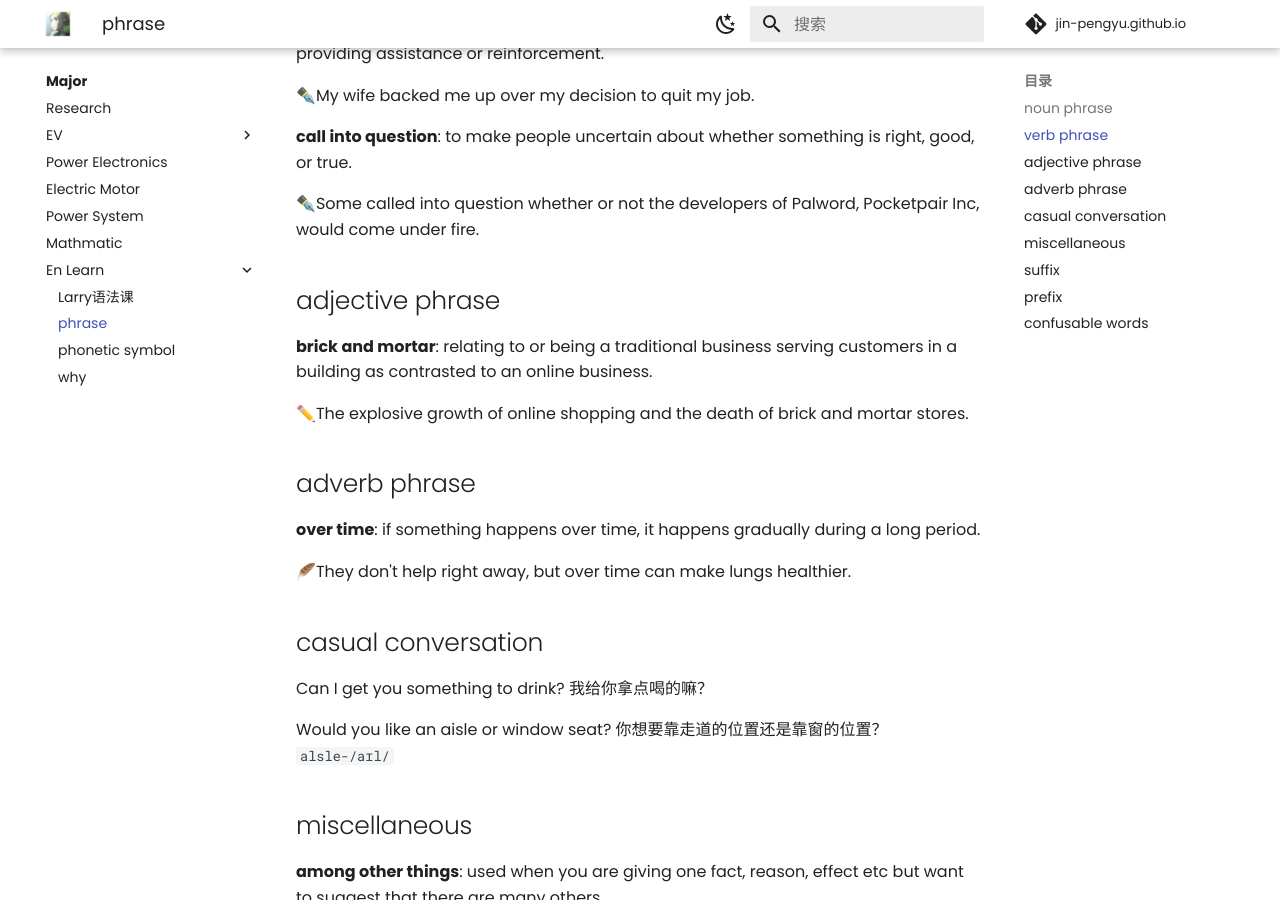
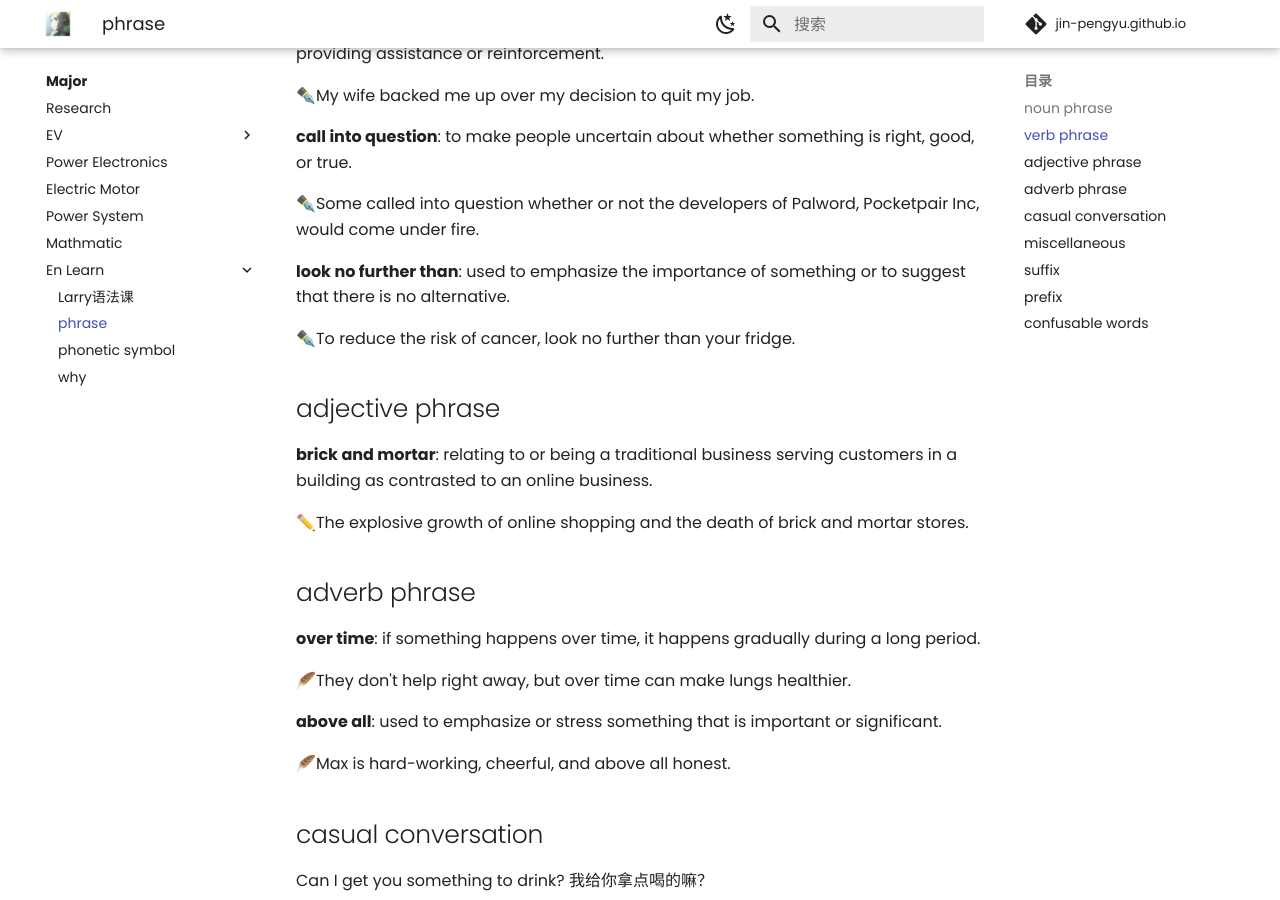
Before and after one commit to Pengyu-Jin/Pengyu-Jin.github.io, an MkDocs documentation site: the page built from docs/major/EN-learn/phrase.md, in a window 1280 px wide and 900 px high, scrolled down 1379 px. Built offline with MkDocs 1.6.1 and Material for MkDocs 9.7.7, drawn with Linux system fonts in a browser that asks for light colours; comment, search, counter and statistics services are not loaded.

Commit message:
20241002-a

```diff
--- a/docs/major/EN-learn/phrase.md
+++ b/docs/major/EN-learn/phrase.md
@@ -42,6 +42,10 @@
 
 ✒️Some called into question whether or not the developers of Palword, Pocketpair Inc, would come under fire.
 
+**look no further than**: used to emphasize the importance of something or to suggest that there is no alternative.
+
+✒️To reduce the risk of cancer, look no further than your fridge.
+
 ## adjective phrase
 
 **brick and mortar**: relating to or being a traditional business serving customers in a building as contrasted to an online business.
@@ -53,6 +57,10 @@
 **over time**: if something happens over time, it happens gradually during a long period.
 
 🪶They don't help right away, but over time can make lungs healthier.
+
+**above all**: used to emphasize or stress something that is important or significant.
+
+🪶Max is hard-working, cheerful, and above all honest.
 
 ## casual conversation
 
```
